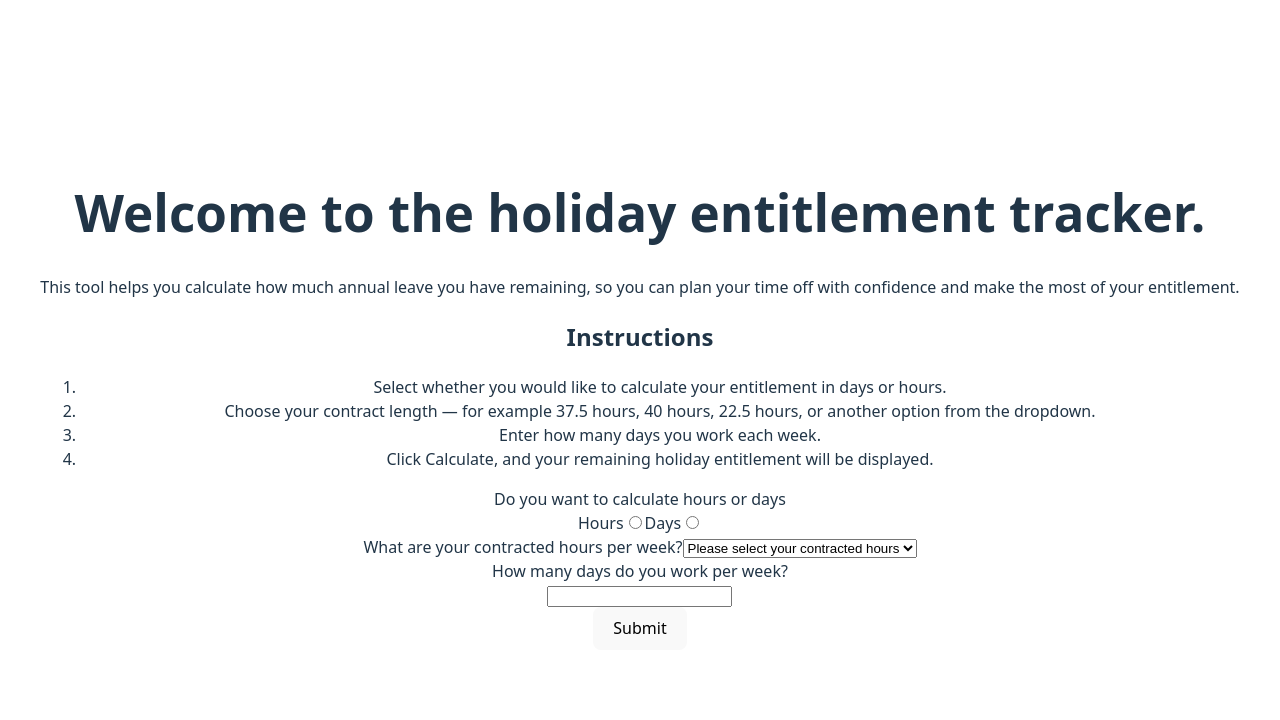
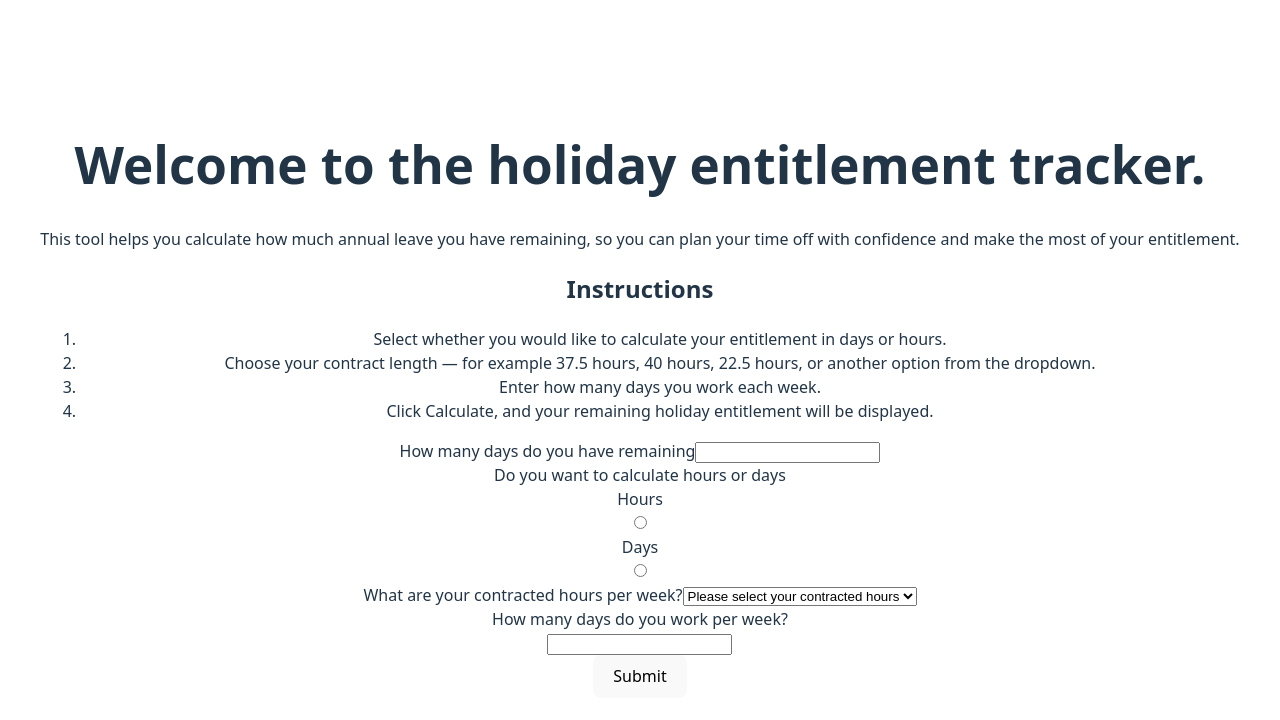
Before and after one commit to mattthughes/entitlement_calculator, a React (Vite) app in the folder entitlement-calculator/: page / in a window 1280 px wide. Shown: the top 720 px of the page. Built offline with nearby package versions, Linux system fonts and the light colour scheme.

Commit message:
Added form logic to entitlement form page

```diff
--- a/entitlement-calculator/src/components/EntitlementForm.jsx
+++ b/entitlement-calculator/src/components/EntitlementForm.jsx
@@ -1,16 +1,54 @@
 import Button from 'react-bootstrap/Button';
 import Form from 'react-bootstrap/Form';
+import { useState } from 'react';
+export default function EntitlementForm() {
 
-export default function EntitlementForm() {
+    const [remainingDays, setRemainingDays] = useState("")
+    const [weeklyHours, setWeeklyHours] = useState("")
+    const [daysPerWeek, setDaysPerWeek] = useState("")
+    const [unit, setUnit] = useState('')
+    const [result, setResult] = useState(null)
+
+    const handleSubmit =(e) => {
+        e.preventDefault()
+
+    const days = Number(remainingDays)
+    const hours = Number(weeklyHours)
+    const day_per_week = Number(daysPerWeek)
+
+    const hoursPerDay = day_per_week > 0 ? hours / day_per_week : 0
+    const remainingHours = days * hoursPerDay
+
+    setResult({
+        daysRemaining: days,
+        hoursRemaining: remainingHours
+    })
+
+    }
     return <>
-        <Form>
+        <Form onSubmit={handleSubmit}>
+            <Form.Group>
+                <Form.Label>How many days do you have remaining
+                    <Form.Control type='number' value={remainingDays} name='remaining-days' onChange={(e) => setRemainingDays(e.target.value)}></Form.Control>
+                </Form.Label>
+            </Form.Group>
             <Form.Group className="mb-3">
                 <Form.Label>Do you want to calculate hours or days</Form.Label>
                 <div>
                     <Form.Label>Hours</Form.Label>
-                    <Form.Control type="radio" />
+                    <Form.Check type="radio"
+                    name='unit'
+                    value='hours'
+                    checked={unit === 'days'}
+                    onChange={(e) => setUnit(e.target.value)}
+                    />
                     <Form.Label>Days</Form.Label>
-                    <Form.Control type="radio" />
+                    <Form.Check type="radio"
+                    name='unit'
+                    value="days"
+                    checked={unit === 'hours'}
+                    onChange={(e) => setUnit(e.target.value)}
+                    />
                 </div>
 
             </Form.Group>
@@ -18,20 +56,20 @@ export default function EntitlementForm() {
                 <Form.Group className="mb-3">
                     <Form.Label>What are your contracted hours per week?
                     </Form.Label>
-                    <select>
+                    <Form.Select name='weekly-hours' value={weeklyHours} onChange={(e) => setWeeklyHours(e.target.value)}>
                         <option>Please select your contracted hours</option>
-                        <option>37.5hrs</option>
-                        <option>40hrs</option>
-                        <option>22.5hrs</option>
-                        <option>30hrs</option>
-                    </select>
+                        <option value="37.5">37.5hrs</option>
+                        <option value="40">40hrs</option>
+                        <option value="22.5">22.5hrs</option>
+                        <option value="30">30hrs</option>
+                    </Form.Select>
                 </Form.Group>
             </div>
 
             <Form.Group className="mb-3">
                 <Form.Label>How many days do you work per week?</Form.Label>
                 <div>
-                    <Form.Control type="number" />
+                    <Form.Control type="number" name='days-per-week' value={daysPerWeek} onChange={(e) => setDaysPerWeek(e.target.value)} />
                 </div>
 
             </Form.Group>
@@ -41,6 +79,13 @@ export default function EntitlementForm() {
             <Button variant="primary" type="submit">
                 Submit
             </Button>
+
+            {result && (
+        <div style={{ marginTop: 16 }}>
+          {unit === 'days' && <p><strong>{result.daysRemaining}</strong> days remaining</p>}
+          {unit === 'hours' && <p><strong>{result.hoursRemaining.toFixed(2)}</strong> hours remaining</p>}
+        </div>
+      )}
         </Form>
     </>
 }
```
